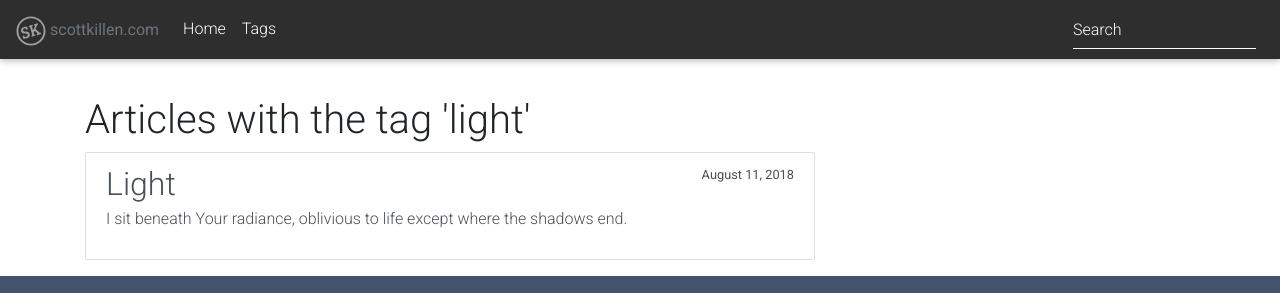
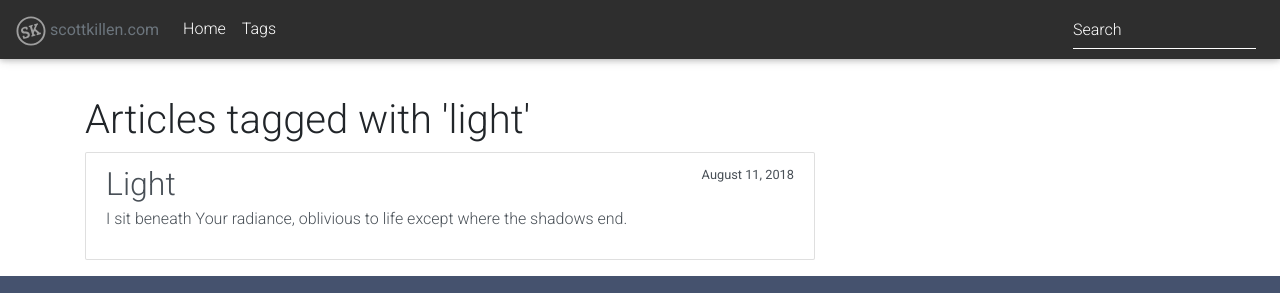
Before and after one commit to ScottKillen/scottkillen.com.obsolete, a Jekyll site: the page built from _tags/light.md, in a window 1280 px wide. Shown: the top 293 px of the page. Built offline with Jekyll 4.4.1, drawn with Linux system fonts in a browser that asks for light colours; nearby versions of some CDN libraries; comment, search, counter and statistics services are not loaded.

Commit message:
Choose more appropriate text

```diff
--- a/_layouts/tag.html
+++ b/_layouts/tag.html
@@ -6,7 +6,7 @@ layout: default
   <div class="col-lg-8">
     <div class="mainheading">
       {% assign this_tag = page.tag-name | slugify %}
-      <h1 class="posttitle">Articles with the tag '{{ this_tag }}'</h1>
+      <h1 class="posttitle">Articles tagged with '{{ this_tag }}'</h1>
     </div>
     <div class="list-group post-list">
       {% for post in site.posts %}
```
